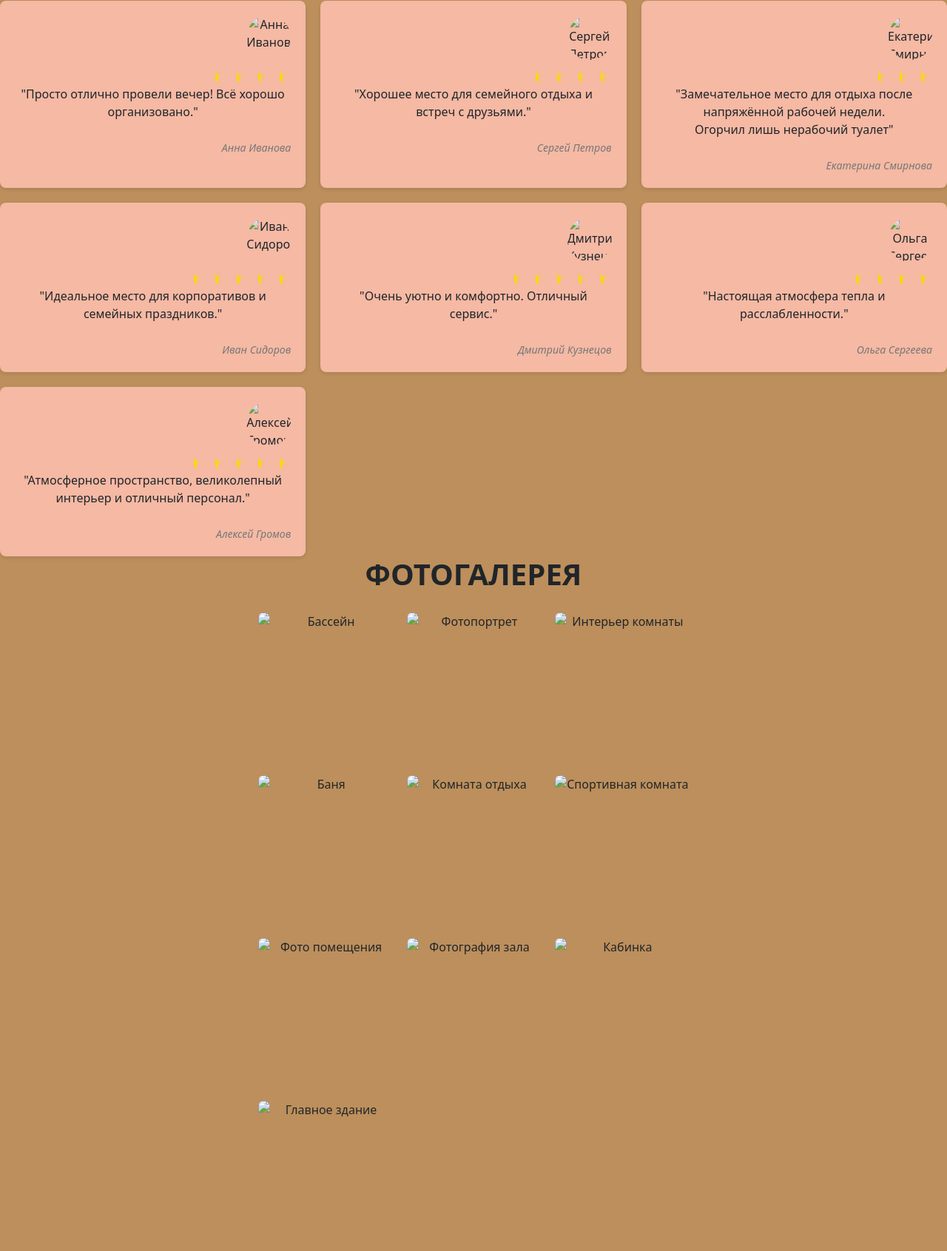
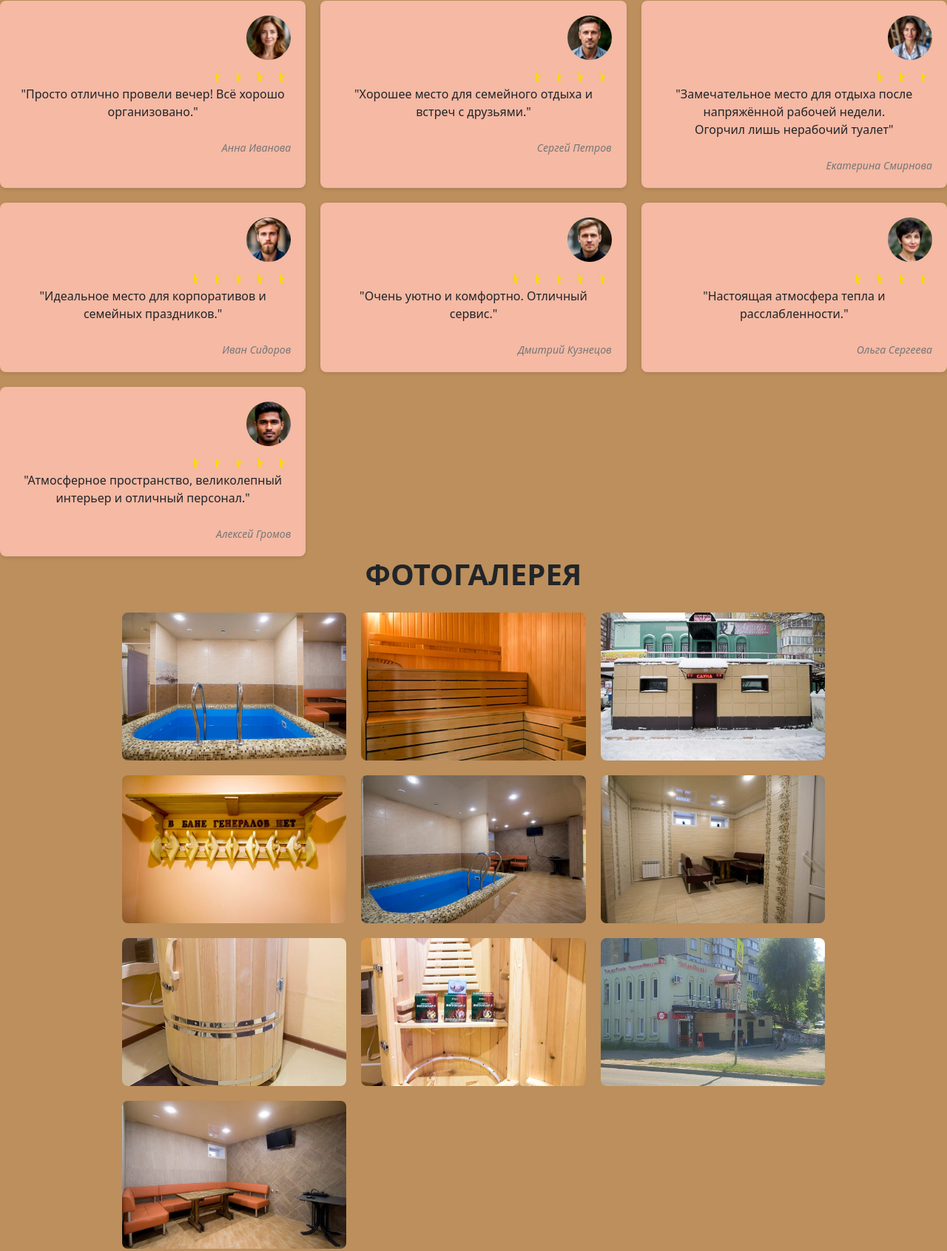
Before and after one commit to muhanov366-svg/itog, a plain HTML site: page index.html in a window 1280 px wide. Shown: the part 2599-4290 px from the top of the page at 74% size. Drawn offline with nearby package versions, Linux system fonts and the light colour scheme.

Commit message:
Update index.html

```diff
--- a/index.html
+++ b/index.html
@@ -141,7 +141,7 @@
             <h1><strong>Отзывы наших гостей</strong></h1>
             <div class="reviews-grid">
                 <div class="review-item">
-                    <img src="фото/Анна Иванова.jpg" alt="Анна Иванова" class="avatar">
+                    <img src="Анна Иванова.jpg" alt="Анна Иванова" class="avatar">
                     <div class="rating">
                         <svg viewBox="0 0 24 24"><path d="M12 17.27L18.18 21l-2.63-7.92L22 9.24l-7.19-.61L12 2z"/></svg>
                         <svg viewBox="0 0 24 24"><path d="M12 17.27L18.18 21l-2.63-7.92L22 9.24l-7.19-.61L12 2z"/></svg>
@@ -152,7 +152,7 @@
                     <small class="author">Анна Иванова</small>
                 </div>
                 <div class="review-item">
-                    <img src="фото/Сергей Петров.jpg" alt="Сергей Петров" class="avatar">
+                    <img src="Сергей Петров.jpg" alt="Сергей Петров" class="avatar">
                     <div class="rating">
                         <svg viewBox="0 0 24 24"><path d="M12 17.27L18.18 21l-2.63-7.92L22 9.24l-7.19-.61L12 2z"/></svg>
                         <svg viewBox="0 0 24 24"><path d="M12 17.27L18.18 21l-2.63-7.92L22 9.24l-7.19-.61L12 2z"/></svg>
@@ -163,7 +163,7 @@
                     <small class="author">Сергей Петров</small>
                 </div>
                 <div class="review-item">
-                    <img src="фото/Екатерина Смирнова.jpg" alt="Екатерина Смирнова" class="avatar">
+                    <img src="Екатерина Смирнова.jpg" alt="Екатерина Смирнова" class="avatar">
                     <div class="rating">
                         <svg viewBox="0 0 24 24"><path d="M12 17.27L18.18 21l-2.63-7.92L22 9.24l-7.19-.61L12 2z"/></svg>
                         <svg viewBox="0 0 24 24"><path d="M12 17.27L18.18 21l-2.63-7.92L22 9.24l-7.19-.61L12 2z"/></svg>
@@ -173,7 +173,7 @@
                     <small class="author">Екатерина Смирнова</small>
                 </div>
                 <div class="review-item">
-                    <img src="фото/Иван Сидоров.jpg" alt="Иван Сидоров" class="avatar">
+                    <img src="Иван Сидоров.jpg" alt="Иван Сидоров" class="avatar">
                     <div class="rating">
                         <svg viewBox="0 0 24 24"><path d="M12 17.27L18.18 21l-2.63-7.92L22 9.24l-7.19-.61L12 2z"/></svg>
                         <svg viewBox="0 0 24 24"><path d="M12 17.27L18.18 21l-2.63-7.92L22 9.24l-7.19-.61L12 2z"/></svg>
@@ -185,7 +185,7 @@
                     <small class="author">Иван Сидоров</small>
                 </div>
                 <div class="review-item">
-                    <img src="фото/Дмитрий Кузнецов.jpg" alt="Дмитрий Кузнецов" class="avatar">
+                    <img src="Дмитрий Кузнецов.jpg" alt="Дмитрий Кузнецов" class="avatar">
                     <div class="rating">
                         <svg viewBox="0 0 24 24"><path d="M12 17.27L18.18 21l-2.63-7.92L22 9.24l-7.19-.61L12 2z"/></svg>
                         <svg viewBox="0 0 24 24"><path d="M12 17.27L18.18 21l-2.63-7.92L22 9.24l-7.19-.61L12 2z"/></svg>
@@ -197,7 +197,7 @@
                     <small class="author">Дмитрий Кузнецов</small>
                 </div>
                 <div class="review-item">
-                    <img src="фото/Ольга Сергеева.jpg" alt="Ольга Сергеева" class="avatar">
+                    <img src="Ольга Сергеева.jpg" alt="Ольга Сергеева" class="avatar">
                     <div class="rating">
                         <svg viewBox="0 0 24 24"><path d="M12 17.27L18.18 21l-2.63-7.92L22 9.24l-7.19-.61L12 2z"/></svg>
                         <svg viewBox="0 0 24 24"><path d="M12 17.27L18.18 21l-2.63-7.92L22 9.24l-7.19-.61L12 2z"/></svg>
@@ -208,7 +208,7 @@
                     <small class="author">Ольга Сергеева</small>
                 </div>
                 <div class="review-item">
-                    <img src="фото/Алексей Громов.jpg" alt="Алексей Громов" class="avatar">
+                    <img src="Алексей Громов.jpg" alt="Алексей Громов" class="avatar">
                     <div class="rating">
                         <svg viewBox="0 0 24 24"><path d="M12 17.27L18.18 21l-2.63-7.92L22 9.24l-7.19-.61L12 2z"/></svg>
                         <svg viewBox="0 0 24 24"><path d="M12 17.27L18.18 21l-2.63-7.92L22 9.24l-7.19-.61L12 2z"/></svg>
@@ -225,16 +225,16 @@
         <section class="photogallery" id="gallery">
             <h1><strong>ФОТОГАЛЕРЕЯ</strong></h1>
             <div class="galleryOne">
-                <img src="фото/basssein.jpg" alt="Бассейн" class="image-thumbnail" onclick="openModal(this)">
-                <img src="фото/XXXL (2).png" alt="Фотопортрет" class="image-thumbnail" onclick="openModal(this)">
-                <img src="фото/XXXL (3).png" alt="Интерьер комнаты" class="image-thumbnail" onclick="openModal(this)">
-                <img src="фото/XXXL (5).png" alt="Баня" class="image-thumbnail" onclick="openModal(this)">
-                <img src="фото/XXXL (4).png" alt="Комната отдыха" class="image-thumbnail" onclick="openModal(this)">
-                <img src="фото/XXXL (6).png" alt="Спортивная комната" class="image-thumbnail" onclick="openModal(this)">
-                <img src="фото/XXXL (8).png" alt="Фото помещения" class="image-thumbnail" onclick="openModal(this)">
-                <img src="фото/XXXL (9).png" alt="Фотография зала" class="image-thumbnail" onclick="openModal(this)">
-                <img src="фото/XXXL (10).png" alt="Кабинка" class="image-thumbnail" onclick="openModal(this)">
-                <img src="фото/XXXL.png" alt="Главное здание" class="image-thumbnail" onclick="openModal(this)">
+                <img src="basssein.jpg" alt="Бассейн" class="image-thumbnail" onclick="openModal(this)">
+                <img src="XXXL (2).png" alt="Фотопортрет" class="image-thumbnail" onclick="openModal(this)">
+                <img src="XXXL (3).png" alt="Интерьер комнаты" class="image-thumbnail" onclick="openModal(this)">
+                <img src="XXXL (5).png" alt="Баня" class="image-thumbnail" onclick="openModal(this)">
+                <img src="XXXL (4).png" alt="Комната отдыха" class="image-thumbnail" onclick="openModal(this)">
+                <img src="XXXL (6).png" alt="Спортивная комната" class="image-thumbnail" onclick="openModal(this)">
+                <img src="XXXL (8).png" alt="Фото помещения" class="image-thumbnail" onclick="openModal(this)">
+                <img src="XXXL (9).png" alt="Фотография зала" class="image-thumbnail" onclick="openModal(this)">
+                <img src="XXXL (10).png" alt="Кабинка" class="image-thumbnail" onclick="openModal(this)">
+                <img src="XXXL.png" alt="Главное здание" class="image-thumbnail" onclick="openModal(this)">
             </div>
 
             <div id="my-modal" class="modal">
@@ -291,4 +291,5 @@
     <script src="https://cdn.jsdelivr.net/npm/bootstrap@5.3.8/dist/js/bootstrap.bundle.min.js"></script>
     <script src="https://cdn.jsdelivr.net/npm/bootstrap@5.3.8/dist/js/bootstrap.bundle.min.js" integrity="sha384-FKyoEForCGlyvwx9Hj09JcYn3nv7wiPVlz7YYwJrWVcXK/BmnVDxM+D2scQbITxI" crossorigin="anonymous"></script>
 </body>
+
 </html>
```
